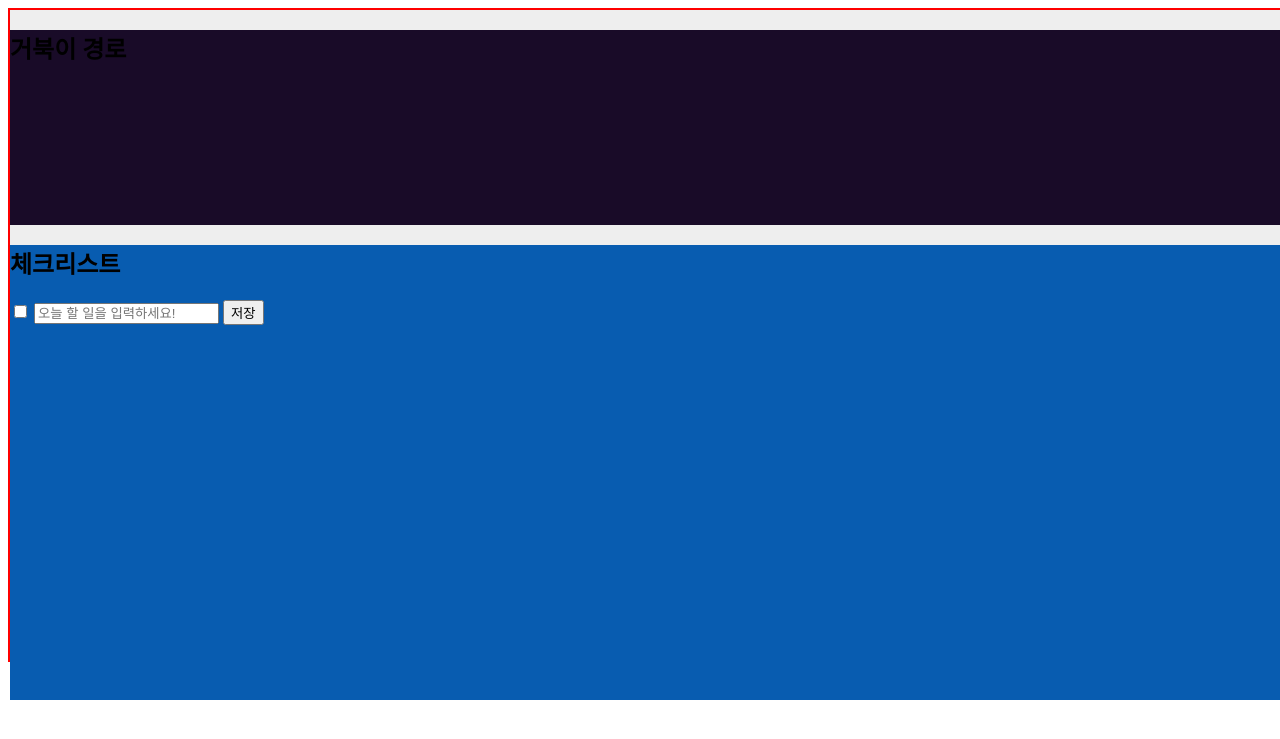
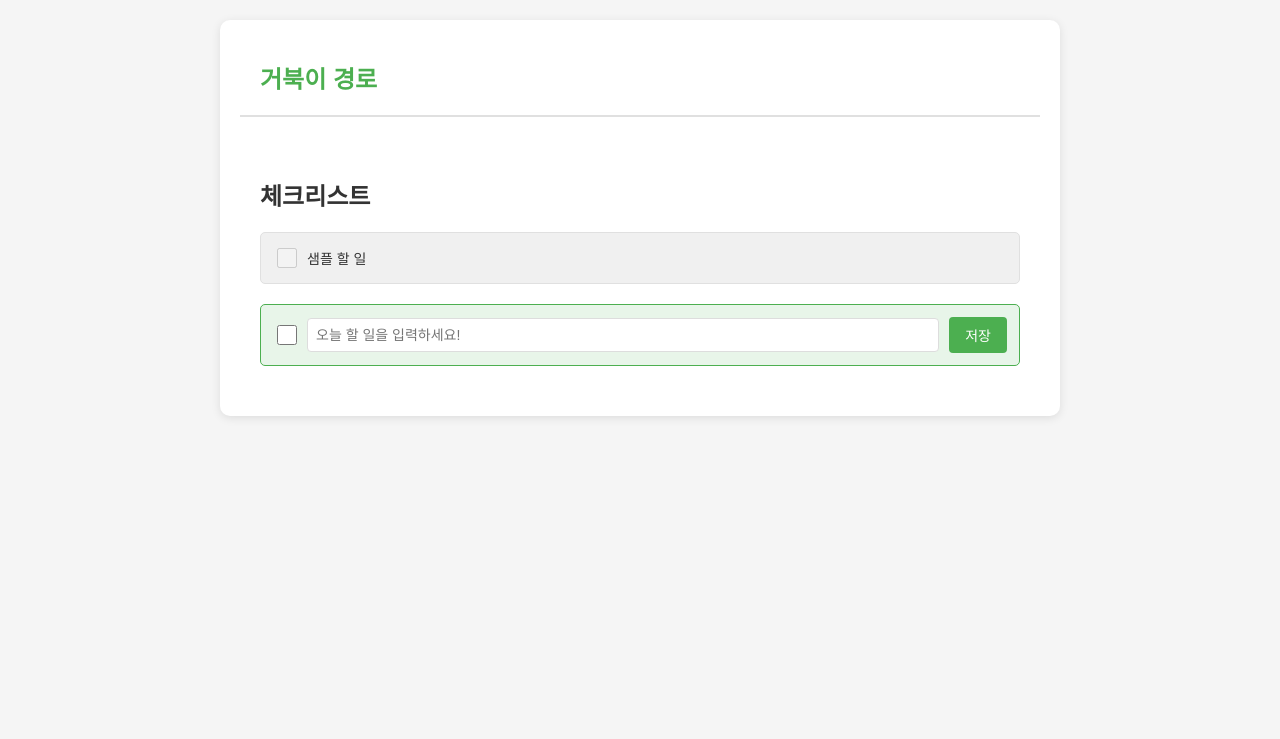
Before and after one commit to sowinblue/turtletrip-withme, a Flask app: page / in a window 1280 px wide; the page is wider, and only the part inside the window is pictured. Shown: the top 739 px of that part. Run offline with Flask 3, Linux system fonts and the light colour scheme.

Commit message:
UI 변경, 화면동기화, 달성률 집어넣기전

```diff
--- a/app.py
+++ b/app.py
@@ -1,8 +1,8 @@
-from flask import Flask, render_template, request   #flask를 사용해서 웹 서버를 만들겠다
-import json #json 파일을 읽기 위해 사용
-import uuid # 파이썬에 기본으로 내장된 uuid라는 도구를 쓰면, 전 세계에서 단 하나뿐인 복잡한 문자열 ID를 만들어준다.
+from flask import Flask, render_template, request, redirect, url_for
+import json
+import uuid
 
-app = Flask(__name__)  #flask 앱 생성(웹서버 본체)
+app = Flask(__name__)
 
 # tasks.json 파일을 읽어오는 함수
 def get_user_progress():
@@ -33,11 +33,11 @@ def index():
     # 데이터가 잘 읽혔는지 터미널에서 확인하기
     print("현재 tasks.json 데이터:", data)
 
-    # index.html 파일을 화면에 보여줌
-    return render_template("index.html")
+    # index.html 파일을 화면에 보여줌 (tasks 데이터를 함께 전달)
+    return render_template("index.html", tasks=data['tasks'])
 
 # 사용자가 보낸 데이터를 받기
-@app.route('/update_todo', methods=['POST']) # /update_todo는 html에 있습니다!
+@app.route('/update_todo', methods=['POST'])
 def update_todo():
     # 텍스트 박스 내용 가져오기
     content = request.form.get('todo_content')
@@ -62,7 +62,6 @@ def update_todo():
     print(f"새로운 할 일이 저장되었습니다: {new_task}") # 터미널에서 확인용
 
     # 저장 후 다시 메인 화면으로 돌아가기
-    from flask import redirect, url_for
     return redirect(url_for('index'))
 
 # 이 파일을 직접 실행했을 때만 서버 실행
--- a/static/css/style.css
+++ b/static/css/style.css
@@ -1,19 +1,117 @@
-/* 크기 조정 */
-.main-container{
-    width: 1400px;
-    height: 650px;
-    background: #eee;
-    border: 2px solid red;
+/* 전체 페이지 스타일 */
+body {
+    font-family: 'Noto Sans KR', sans-serif;
+    margin: 0;
+    padding: 20px;
+    background-color: #f5f5f5;
 }
 
-/* 거북이 구역 화면 비율, 배경색은 임의로 */
-.turtle-section{
-    height: 30%;
-    background: rgb(25, 11, 40)
+/* 메인 컨테이너 */
+.main-container {
+    max-width: 800px;
+    margin: 0 auto;
+    background-color: white;
+    border-radius: 10px;
+    box-shadow: 0 2px 10px rgba(0,0,0,0.1);
+    padding: 20px;
 }
 
-/* 체크리스트 구역 화면 비율, 배경색은 임의로 */
-.checklist-section{
-    height: 70%;
-    background: #085cb0
+/* 거북이 섹션 */
+.turtle-section {
+    padding: 20px;
+    border-bottom: 2px solid #e0e0e0;
+    margin-bottom: 20px;
 }
+
+.turtle-section h2 {
+    color: #4CAF50;
+    margin: 0;
+}
+
+/* 체크리스트 섹션 */
+.checklist-section {
+    padding: 20px;
+}
+
+.checklist-section h2 {
+    color: #333;
+    margin-bottom: 20px;
+}
+
+/* 저장된 할 일 목록 */
+.saved-tasks {
+    margin-bottom: 20px;
+}
+
+/* 할 일 아이템 */
+.todo-item {
+    display: flex;
+    align-items: center;
+    padding: 12px;
+    margin-bottom: 10px;
+    background-color: #fafafa;
+    border-radius: 5px;
+    border: 1px solid #e0e0e0;
+}
+
+.todo-item.saved {
+    background-color: #f0f0f0;
+}
+
+.todo-item input[type="checkbox"] {
+    margin-right: 10px;
+    width: 20px;
+    height: 20px;
+    cursor: pointer;
+}
+
+.todo-item input[type="checkbox"]:disabled {
+    cursor: default;
+}
+
+.todo-item input[type="text"] {
+    flex: 1;
+    padding: 8px;
+    border: 1px solid #ddd;
+    border-radius: 4px;
+    font-size: 14px;
+}
+
+.todo-item input[type="text"]:focus {
+    outline: none;
+    border-color: #4CAF50;
+}
+
+/* 할 일 내용 텍스트 */
+.task-content {
+    flex: 1;
+    font-size: 14px;
+    color: #333;
+}
+
+.task-content.done {
+    text-decoration: line-through;
+    color: #999;
+}
+
+/* 저장 버튼 */
+.todo-item button {
+    padding: 8px 16px;
+    background-color: #4CAF50;
+    color: white;
+    border: none;
+    border-radius: 4px;
+    cursor: pointer;
+    font-size: 14px;
+    margin-left: 10px;
+}
+
+.todo-item button:hover {
+    background-color: #45a049;
+}
+
+/* 새 할 일 추가 폼 */
+.todo-form .todo-item {
+    background-color: #e8f5e9;
+    border-color: #4CAF50;
+}
--- a/templates/index.html
+++ b/templates/index.html
@@ -1,22 +1,35 @@
 <!DOCTYPE html>
 <html lang="ko">
 <head>
-    <link rel="stylesheet" href="{{ url_for('static', filename='css/style.css') }}"> <!-- style.css 연결, Flask의 url_for를 사용해 정확한 경로를 자동 생성 -->
+    <link rel="stylesheet" href="{{ url_for('static', filename='css/style.css') }}">
 </head>
-<body> <!-- 브라우저 구역 나누기 -->
-    <div class="main-container"> <!-- 전체를 감싸는 큰 컨테이너 -->
-        <section class="turtle-section"> <!-- 상단 : 거북이와 프로그레스 바 구역 -->
+<body>
+    <div class="main-container">
+        <section class="turtle-section">
             <h2>거북이 경로</h2>
         </section>
-        <section class="checklist-section"> <!-- 하단 : 체크리스트 구역 -->
+        <section class="checklist-section">
             <h2>체크리스트</h2>
-            <form action="/update_todo" method="POST" class="todo-form"> <!-- 데이터들을 update_todo라는 주소로 보내기 -->
+
+            <!-- 기존에 저장된 할 일 목록 표시 -->
+            <div class="saved-tasks">
+                {% for task in tasks %}
+                <div class="todo-item saved">
+                    <input type="checkbox" {% if task.is_done %}checked{% endif %} disabled>
+                    <span class="task-content {% if task.is_done %}done{% endif %}">{{ task.content }}</span>
+                </div>
+                {% endfor %}
+            </div>
+
+            <!-- 새로운 할 일 추가 폼 -->
+            <form action="/update_todo" method="POST" class="todo-form">
                 <div class="todo-item">
-                    <input type="checkbox" name="is_done" value="done"> <!-- 체크 박스 만들기 -->
-                    <input type="text" name="todo_content" placeholder="오늘 할 일을 입력하세요!"><!-- 글박스 만들기 -->
-                    <button type="submit">저장</button> <!-- 저장 버튼 만들기 -->
+                    <input type="checkbox" name="is_done" value="done">
+                    <input type="text" name="todo_content" placeholder="오늘 할 일을 입력하세요!">
+                    <button type="submit">저장</button>
                 </div>
             </form>
         </section>
     </div>
 </body>
+</html>
```
